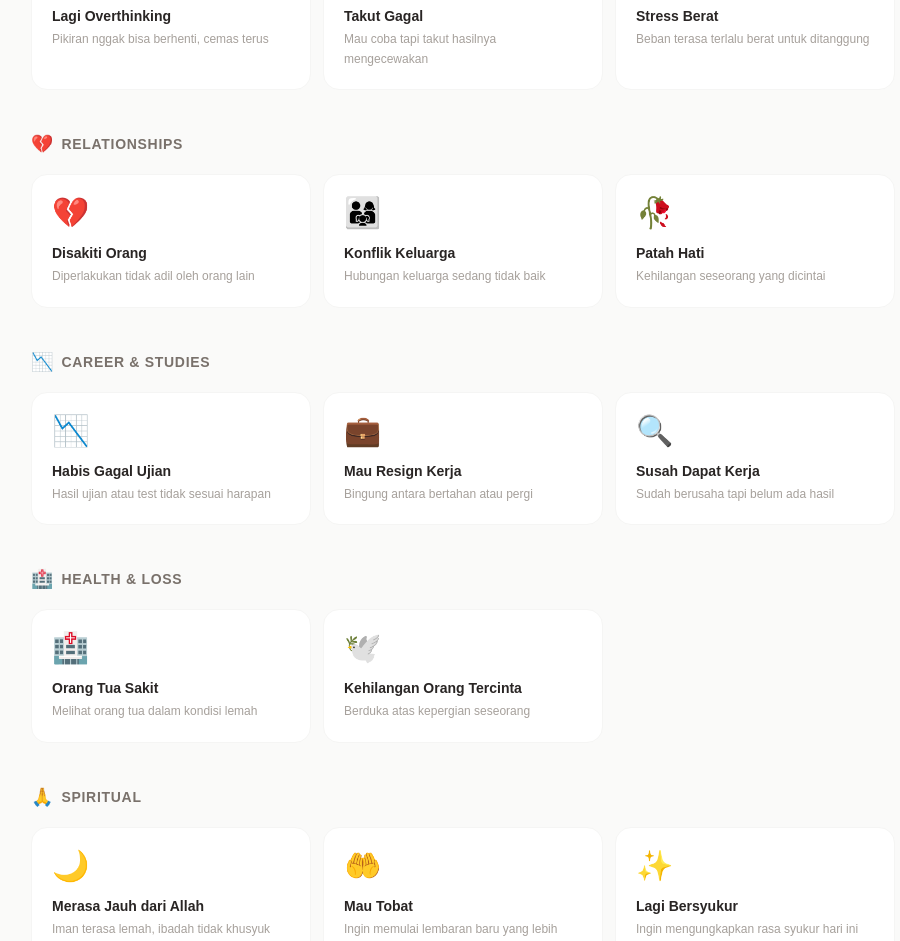
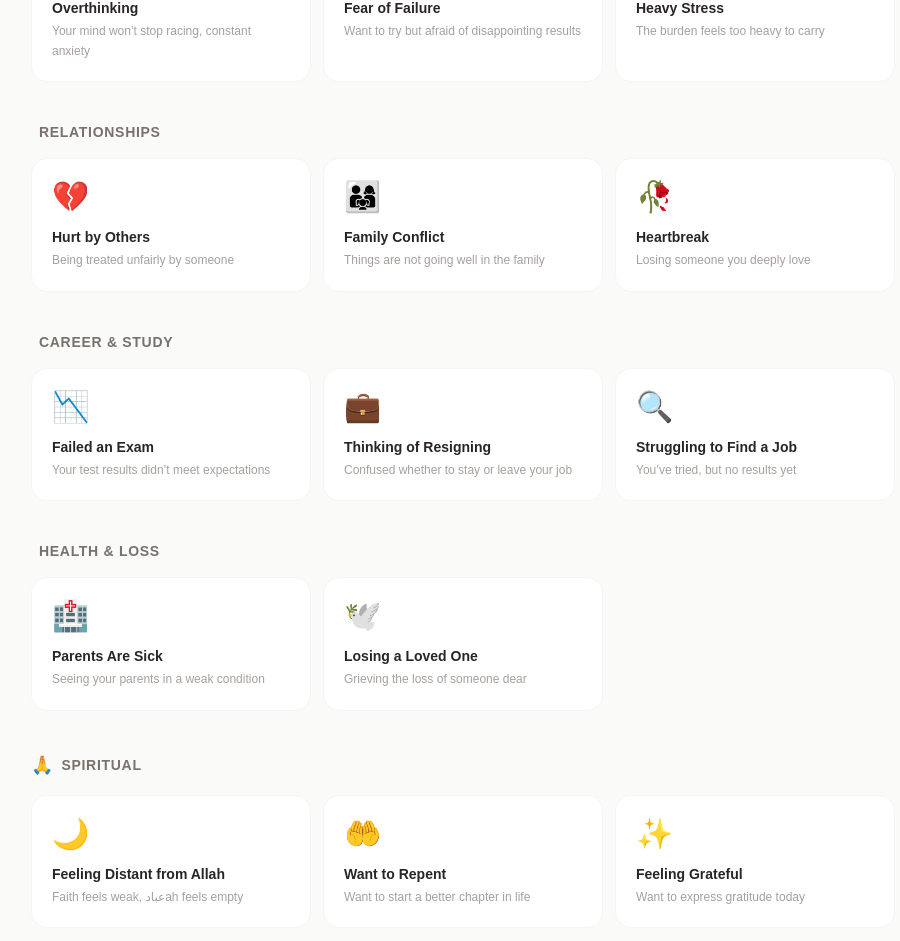
Before and after one commit to ArdiansyahAsrifah/findmyayat, a Next.js app: page / in a window 1280 px wide. Shown: the part 717-1658 px from the top of the page, without its empty margins (177-1077 px from the left). Built offline with nearby package versions, Linux system fonts and the light colour scheme.

Commit message:
change language

```diff
--- a/src/app/my-kit/page.tsx
+++ b/src/app/my-kit/page.tsx
@@ -60,7 +60,7 @@ export default function MyKitPage() {
         <div className="mb-6">
           <h1 className="text-2xl font-bold text-stone-800 mb-1">My Kit</h1>
           <p className="text-stone-500 text-sm">
-            Koleksi ayat dan bookmark personalmu
+            Your collection
           </p>
         </div>
 
@@ -139,13 +139,13 @@ export default function MyKitPage() {
                               onClick={() => handleSaveReflection(item.ayat.id)}
                               className="text-xs bg-emerald-600 text-white px-3 py-1.5 rounded-lg hover:bg-emerald-700"
                             >
-                              Simpan
+                              Save
                             </button>
                             <button
                               onClick={() => setEditingReflection(null)}
                               className="text-xs bg-stone-100 text-stone-600 px-3 py-1.5 rounded-lg hover:bg-stone-200"
                             >
-                              Batal
+                              Cancel
                             </button>
                           </div>
                         </div>
@@ -163,7 +163,7 @@ export default function MyKitPage() {
                             </p>
                           ) : (
                             <p className="text-xs text-stone-400 hover:text-emerald-500 transition-colors">
-                              ✏️ Tambah refleksi pribadi...
+                              ✏️ Add personal reflection...
                             </p>
                           )}
                         </div>
@@ -190,12 +190,12 @@ export default function MyKitPage() {
             {bookmarks.length === 0 ? (
               <div className="text-center py-20 text-stone-400">
                 <p className="text-4xl mb-3">🔖</p>
-                <p className="text-sm mb-4">Belum ada ayat yang di-bookmark</p>
+                <p className="text-sm mb-4">Nothing Found</p>
                 <Link
                   href="/"
                   className="text-emerald-600 text-sm font-medium hover:text-emerald-700"
                 >
-                  Temukan ayatmu →
+                  Search your ayat →
                 </Link>
               </div>
             ) : (
--- a/src/app/situation/[slug]/SituationPageClient.tsx
+++ b/src/app/situation/[slug]/SituationPageClient.tsx
@@ -66,7 +66,7 @@ export default function SituationPageClient({
         className="inline-flex items-center gap-2 text-stone-400 hover:text-stone-600 text-sm mb-6 transition-colors"
       >
         <span>←</span>
-        <span>Kembali</span>
+        <span>back</span>
       </Link>
 
       {/* Header */}
@@ -91,7 +91,7 @@ export default function SituationPageClient({
             href="/my-kit"
             className="text-purple-600 text-xs font-medium hover:text-purple-800"
           >
-            Lihat Kit →
+            see kit →
           </Link>
         </div>
       )}
@@ -100,7 +100,7 @@ export default function SituationPageClient({
       {ayats.length === 0 ? (
         <div className="text-center py-20 text-stone-400">
           <p className="text-4xl mb-3">🔍</p>
-          <p className="text-sm">Tidak ada ayat ditemukan</p>
+          <p className="text-sm">Nothing Found</p>
         </div>
       ) : (
         <div className="flex flex-col gap-4">
@@ -124,7 +124,7 @@ export default function SituationPageClient({
       )}
       {showKitToast && (
         <div className="fixed bottom-6 left-1/2 -translate-x-1/2 bg-purple-600 text-white text-sm px-4 py-2 rounded-full shadow-lg z-50">
-          📦 Ditambahkan ke Kit!
+          📦 Add to Kit!
         </div>
       )}
     </div>
--- a/src/lib/situations.ts
+++ b/src/lib/situations.ts
@@ -1,170 +1,170 @@
 import { Situation } from "@/types";
 
 export const situations: Situation[] = [
-  // 😰 Tekanan & Kecemasan
+  // 😰 Pressure & Anxiety
   {
     id: "1",
     slug: "overthinking",
-    title: "Lagi Overthinking",
-    description: "Pikiran nggak bisa berhenti, cemas terus",
+    title: "Overthinking",
+    description: "Your mind won’t stop racing, constant anxiety",
     emoji: "😰",
-    category: "Tekanan & Kecemasan",
+    category: "Pressure & Anxiety",
     searchQuery: "anxiety worry trust Allah peace of mind",
   },
   {
     id: "2",
-    slug: "takut-gagal",
-    title: "Takut Gagal",
-    description: "Mau coba tapi takut hasilnya mengecewakan",
+    slug: "fear-of-failure",
+    title: "Fear of Failure",
+    description: "Want to try but afraid of disappointing results",
     emoji: "😨",
-    category: "Tekanan & Kecemasan",
+    category: "Pressure & Anxiety",
     searchQuery: "fear failure courage trust Allah outcome",
   },
   {
     id: "3",
-    slug: "stress-berat",
-    title: "Stress Berat",
-    description: "Beban terasa terlalu berat untuk ditanggung",
+    slug: "heavy-stress",
+    title: "Heavy Stress",
+    description: "The burden feels too heavy to carry",
     emoji: "😩",
-    category: "Tekanan & Kecemasan",
+    category: "Pressure & Anxiety",
     searchQuery: "hardship burden relief Allah does not burden beyond capacity",
   },
 
-  // 💔 Hubungan
+  // 💔 Relationships
   {
     id: "4",
-    slug: "disakiti-orang",
-    title: "Disakiti Orang",
-    description: "Diperlakukan tidak adil oleh orang lain",
+    slug: "hurt-by-others",
+    title: "Hurt by Others",
+    description: "Being treated unfairly by someone",
     emoji: "💔",
-    category: "Hubungan",
+    category: "Relationships",
     searchQuery: "oppression injustice patience forgiveness Allah sees",
   },
   {
     id: "5",
-    slug: "konflik-keluarga",
-    title: "Konflik Keluarga",
-    description: "Hubungan keluarga sedang tidak baik",
+    slug: "family-conflict",
+    title: "Family Conflict",
+    description: "Things are not going well in the family",
     emoji: "👨‍👩‍👧",
-    category: "Hubungan",
+    category: "Relationships",
     searchQuery: "family ties kindness parents reconciliation",
   },
   {
     id: "6",
-    slug: "patah-hati",
-    title: "Patah Hati",
-    description: "Kehilangan seseorang yang dicintai",
+    slug: "heartbreak",
+    title: "Heartbreak",
+    description: "Losing someone you deeply love",
     emoji: "🥀",
-    category: "Hubungan",
+    category: "Relationships",
     searchQuery: "heartbreak loss love healing Allah comfort",
   },
 
-  // 📉 Karir & Studi
+  // 📉 Career & Study
   {
     id: "7",
-    slug: "gagal-ujian",
-    title: "Habis Gagal Ujian",
-    description: "Hasil ujian atau test tidak sesuai harapan",
+    slug: "failed-exam",
+    title: "Failed an Exam",
+    description: "Your test results didn’t meet expectations",
     emoji: "📉",
-    category: "Karir & Studi",
+    category: "Career & Study",
     searchQuery: "failure perseverance try again effort Allah plan",
   },
   {
     id: "8",
-    slug: "mau-resign",
-    title: "Mau Resign Kerja",
-    description: "Bingung antara bertahan atau pergi",
+    slug: "thinking-of-resigning",
+    title: "Thinking of Resigning",
+    description: "Confused whether to stay or leave your job",
     emoji: "💼",
-    category: "Karir & Studi",
+    category: "Career & Study",
     searchQuery: "decision making tawakkul rizq seeking better",
   },
   {
     id: "9",
-    slug: "susah-dapat-kerja",
-    title: "Susah Dapat Kerja",
-    description: "Sudah berusaha tapi belum ada hasil",
+    slug: "struggling-to-find-job",
+    title: "Struggling to Find a Job",
+    description: "You’ve tried, but no results yet",
     emoji: "🔍",
-    category: "Karir & Studi",
+    category: "Career & Study",
     searchQuery: "rizq provision sustenance effort tawakkul patience",
   },
 
-  // 🏥 Kesehatan & Kehilangan
+  // 🏥 Health & Loss
   {
     id: "10",
-    slug: "orang-tua-sakit",
-    title: "Orang Tua Sakit",
-    description: "Melihat orang tua dalam kondisi lemah",
+    slug: "sick-parents",
+    title: "Parents Are Sick",
+    description: "Seeing your parents in a weak condition",
     emoji: "🏥",
-    category: "Kesehatan & Kehilangan",
+    category: "Health & Loss",
     searchQuery: "parents illness dua healing mercy compassion",
   },
   {
     id: "11",
-    slug: "kehilangan-orang-tercinta",
-    title: "Kehilangan Orang Tercinta",
-    description: "Berduka atas kepergian seseorang",
+    slug: "losing-loved-one",
+    title: "Losing a Loved One",
+    description: "Grieving the loss of someone dear",
     emoji: "🕊️",
-    category: "Kesehatan & Kehilangan",
+    category: "Health & Loss",
     searchQuery: "death grief loss inna lillahi patience afterlife",
   },
 
   // 🙏 Spiritual
   {
     id: "12",
-    slug: "merasa-jauh-dari-allah",
-    title: "Merasa Jauh dari Allah",
-    description: "Iman terasa lemah, ibadah tidak khusyuk",
+    slug: "feeling-distant-from-allah",
+    title: "Feeling Distant from Allah",
+    description: "Faith feels weak, عبادah feels empty",
     emoji: "🌙",
     category: "Spiritual",
     searchQuery: "repentance return to Allah closeness dhikr heart",
   },
   {
     id: "13",
-    slug: "mau-tobat",
-    title: "Mau Tobat",
-    description: "Ingin memulai lembaran baru yang lebih baik",
+    slug: "want-to-repent",
+    title: "Want to Repent",
+    description: "Want to start a better chapter in life",
     emoji: "🤲",
     category: "Spiritual",
     searchQuery: "repentance tawbah forgiveness mercy Allah accepts",
   },
   {
     id: "14",
-    slug: "bersyukur",
-    title: "Lagi Bersyukur",
-    description: "Ingin mengungkapkan rasa syukur hari ini",
+    slug: "feeling-grateful",
+    title: "Feeling Grateful",
+    description: "Want to express gratitude today",
     emoji: "✨",
     category: "Spiritual",
     searchQuery: "gratitude shukr blessings alhamdulillah thankful",
   },
 
-  // 💰 Finansial
+  // 💰 Financial
   {
     id: "15",
-    slug: "masalah-finansial",
-    title: "Masalah Finansial",
-    description: "Sedang dalam kesulitan keuangan",
+    slug: "financial-problems",
+    title: "Financial Problems",
+    description: "Facing financial difficulties",
     emoji: "💸",
-    category: "Finansial",
+    category: "Financial",
     searchQuery: "poverty financial difficulty rizq Allah provides test",
   },
   {
     id: "16",
-    slug: "mau-mulai-bisnis",
-    title: "Mau Mulai Bisnis",
-    description: "Punya mimpi tapi butuh keberanian",
+    slug: "starting-a-business",
+    title: "Starting a Business",
+    description: "Have a dream but need courage to begin",
     emoji: "🚀",
-    category: "Finansial",
+    category: "Financial",
     searchQuery: "effort striving halal provision courage start",
   },
 ];
 
 export const categories = [
-  "Tekanan & Kecemasan",
-  "Hubungan",
-  "Karir & Studi",
-  "Kesehatan & Kehilangan",
+  "Pressure & Anxiety",
+  "Relationships",
+  "Career & Study",
+  "Health & Loss",
   "Spiritual",
-  "Finansial",
+  "Financial",
 ];
 
 export const getSituationBySlug = (slug: string): Situation | undefined => {
```
